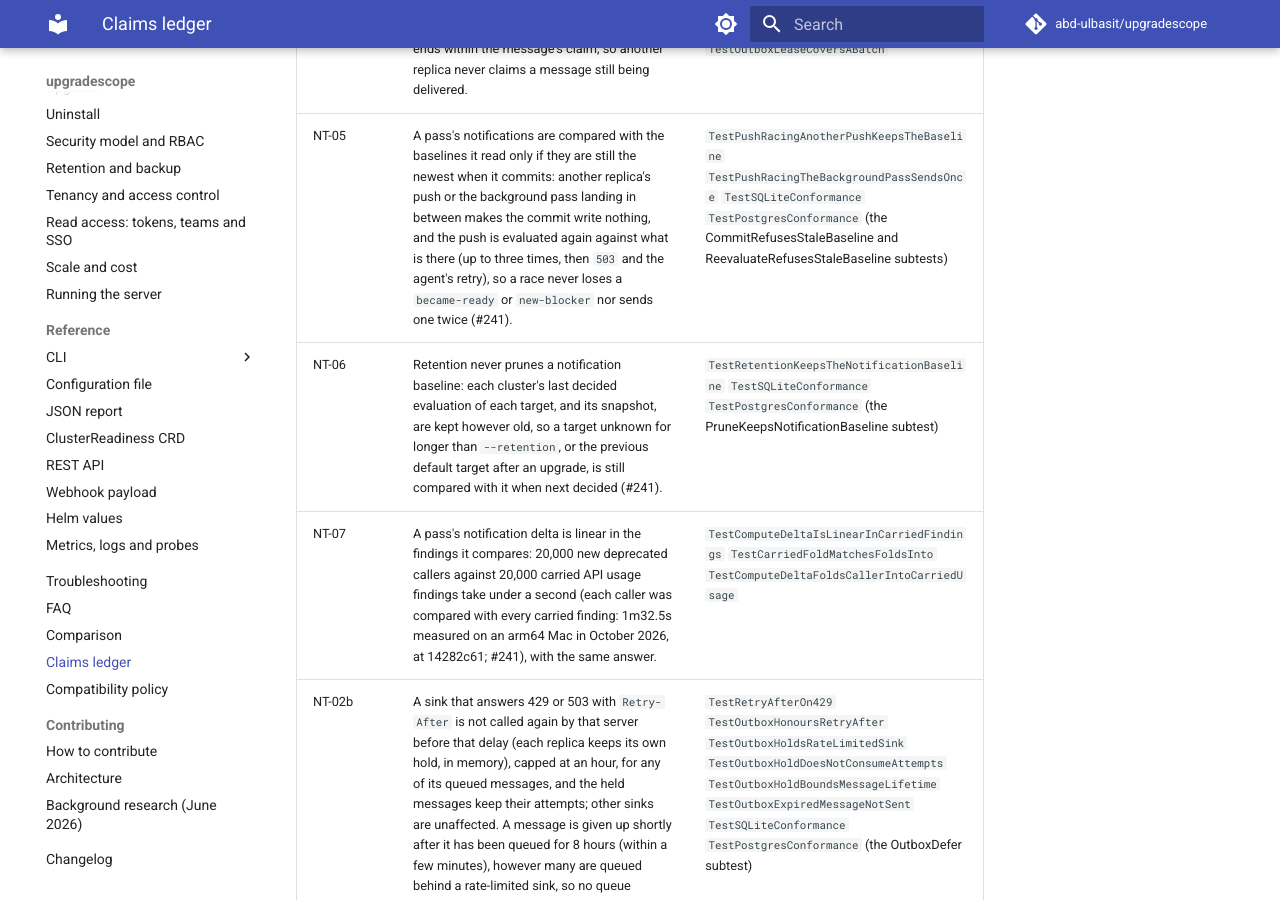
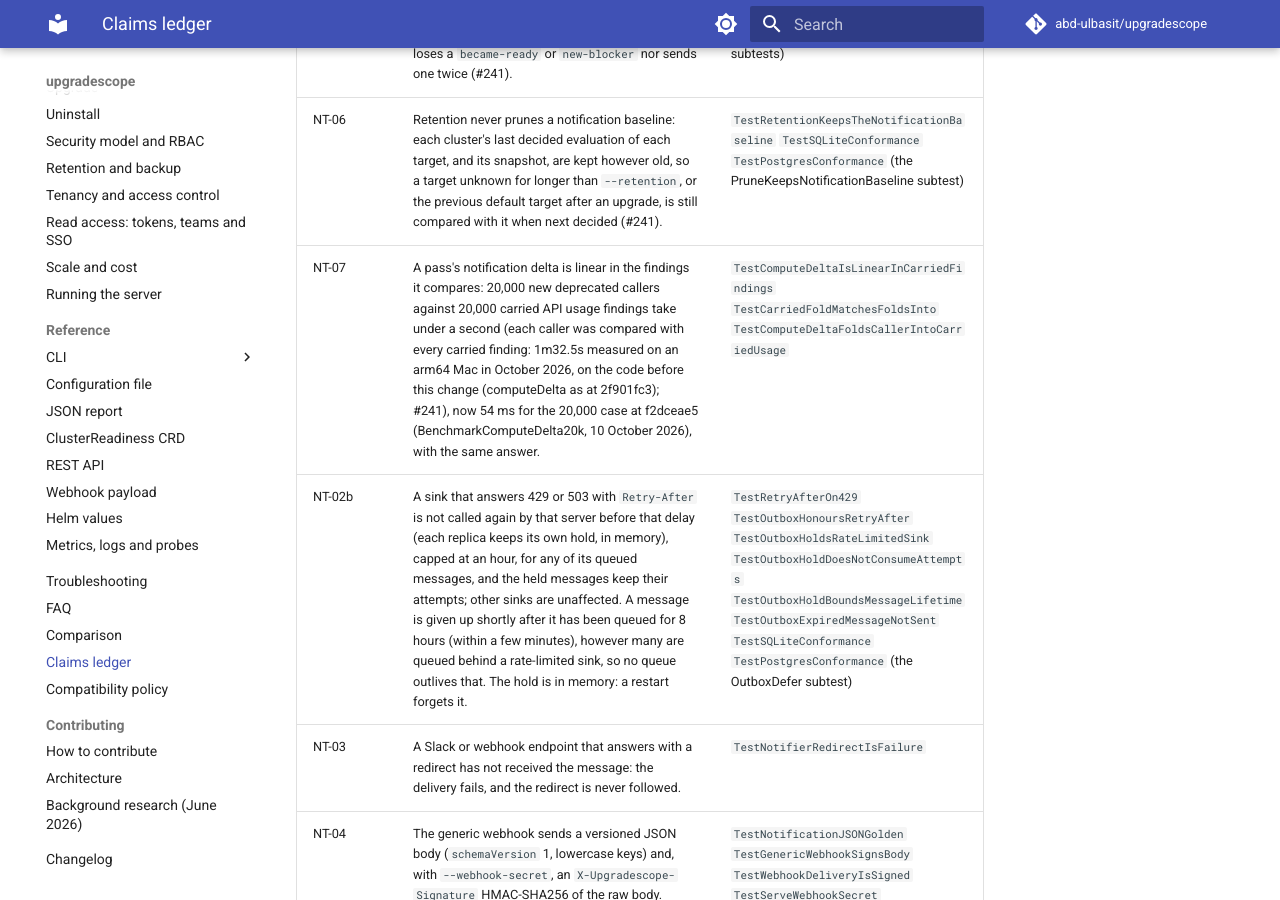
Before and after one commit to abd-ulbasit/upgradescope, an MkDocs documentation site: the page built from docs/claims.md, in a window 1280 px wide and 900 px high, scrolled down 34903 px. Built offline with MkDocs 1.6.1 and Material for MkDocs 9.7.7, drawn with Linux system fonts in a browser that asks for light colours; comment, search, counter and statistics services are not loaded.

Commit message:
docs: cite commits that exist for the measured figures
Refs #241

Co-Authored-By: Claude Fable 5 <noreply@anthropic.com>

```diff
--- a/docs/claims.md
+++ b/docs/claims.md
@@ -244,7 +244,7 @@ audited") and names the issue that tracks it.
 | NT-02 | Notifications are best-effort: a hung sink never blocks ingest, nor delays another sink's messages (each sink's are delivered in queue order, one at a time, up to four sinks at once: #241), and a message is delivered once after retries. A delivery starts only when its timeout ends within the message's claim, so another replica never claims a message still being delivered. | `TestIngestDoesNotWaitForNotifiers` `TestOutboxRetriesThenDeliversOnce` `TestOutboxGivesUpAfterMaxAttempts` `TestSlackDefaultTimeoutIsTwoSeconds` `TestHungSinkDoesNotDelayOtherSinks` `TestDeliveryNeverOutlastsItsLease` `TestOutboxLeaseCoversABatch` |
 | NT-05 | A pass's notifications are compared with the baselines it read only if they are still the newest when it commits: another replica's push or the background pass landing in between makes the commit write nothing, and the push is evaluated again against what is there (up to three times, then `503` and the agent's retry), so a race never loses a `became-ready` or `new-blocker` nor sends one twice (#241). | `TestPushRacingAnotherPushKeepsTheBaseline` `TestPushRacingTheBackgroundPassSendsOnce` `TestSQLiteConformance` `TestPostgresConformance` (the CommitRefusesStaleBaseline and ReevaluateRefusesStaleBaseline subtests) |
 | NT-06 | Retention never prunes a notification baseline: each cluster's last decided evaluation of each target, and its snapshot, are kept however old, so a target unknown for longer than `--retention`, or the previous default target after an upgrade, is still compared with it when next decided (#241). | `TestRetentionKeepsTheNotificationBaseline` `TestSQLiteConformance` `TestPostgresConformance` (the PruneKeepsNotificationBaseline subtest) |
-| NT-07 | A pass's notification delta is linear in the findings it compares: 20,000 new deprecated callers against 20,000 carried API usage findings take under a second (each caller was compared with every carried finding: 1m32.5s measured on an arm64 Mac in October 2026, at 14282c61; #241), with the same answer. | `TestComputeDeltaIsLinearInCarriedFindings` `TestCarriedFoldMatchesFoldsInto` `TestComputeDeltaFoldsCallerIntoCarriedUsage` |
+| NT-07 | A pass's notification delta is linear in the findings it compares: 20,000 new deprecated callers against 20,000 carried API usage findings take under a second (each caller was compared with every carried finding: 1m32.5s measured on an arm64 Mac in October 2026, on the code before this change (computeDelta as at 2f901fc3); #241), now 54 ms for the 20,000 case at f2dceae5 (BenchmarkComputeDelta20k, 10 October 2026), with the same answer. | `TestComputeDeltaIsLinearInCarriedFindings` `TestCarriedFoldMatchesFoldsInto` `TestComputeDeltaFoldsCallerIntoCarriedUsage` |
 | NT-02b | A sink that answers 429 or 503 with `Retry-After` is not called again by that server before that delay (each replica keeps its own hold, in memory), capped at an hour, for any of its queued messages, and the held messages keep their attempts; other sinks are unaffected. A message is given up shortly after it has been queued for 8 hours (within a few minutes), however many are queued behind a rate-limited sink, so no queue outlives that. The hold is in memory: a restart forgets it. | `TestRetryAfterOn429` `TestOutboxHonoursRetryAfter` `TestOutboxHoldsRateLimitedSink` `TestOutboxHoldDoesNotConsumeAttempts` `TestOutboxHoldBoundsMessageLifetime` `TestOutboxExpiredMessageNotSent` `TestSQLiteConformance` `TestPostgresConformance` (the OutboxDefer subtest) |
 | NT-03 | A Slack or webhook endpoint that answers with a redirect has not received the message: the delivery fails, and the redirect is never followed. | `TestNotifierRedirectIsFailure` |
 | NT-04 | The generic webhook sends a versioned JSON body (`schemaVersion` 1, lowercase keys) and, with `--webhook-secret`, an `X-Upgradescope-Signature` HMAC-SHA256 of the raw body. | `TestNotificationJSONGolden` `TestGenericWebhookSignsBody` `TestWebhookDeliveryIsSigned` `TestServeWebhookSecret` |
```
Also changed, not shown: docs/operations/retention-and-backup.md (+1 -1 lines).
